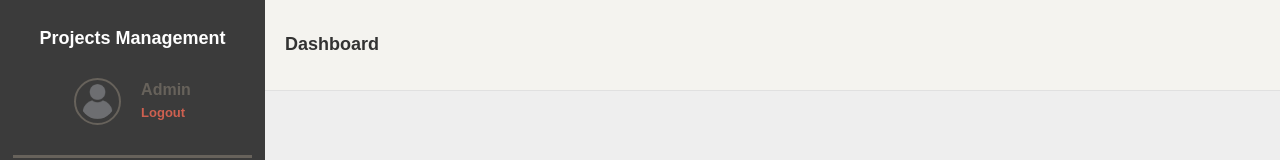
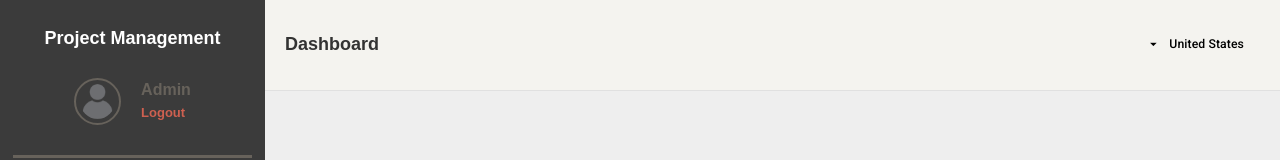
Before and after one commit to Esakkimuthu-A/project-management, an Angular app: page /app in a window 1280 px wide. Shown: the top 160 px of the page. Built offline with nearby package versions, Linux system fonts and the light colour scheme.

Commit message:
selected currency changes

```diff
--- a/src/app/core/components/home/home.html
+++ b/src/app/core/components/home/home.html
@@ -1,6 +1,6 @@
 <div class="layout-wrapper">
   <aside class="sidebar" *ngIf="!isSmallScreen">
-    <div class="app-title">Projects Management</div>
+    <div class="app-title">Project Management</div>
     <div class="user-info">
       <img src="images/user-image.webp" alt="User" class="avatar-image" />
       <div class="user-text">
@@ -43,10 +43,15 @@
           <div class="sub-heading" *ngIf="subHeading">{{ subHeading }}</div>
         </div>
       </div>
-      <!-- <div class="actions">
-        <div class="action-item">+ Add Widgets ▼</div>
-        <div class="action-item">🔔 5 Notifications ▼</div>
-      </div> -->
+      <button mat-button [matMenuTriggerFor]="countryMenu">
+        {{ getCountryName(selectedCountry) }}
+        <mat-icon>arrow_drop_down</mat-icon>
+      </button>
+      <mat-menu #countryMenu="matMenu">
+        <button mat-menu-item *ngFor="let country of countries" (click)="selectCountry(country.value)">
+          {{ country.name }}
+        </button>
+      </mat-menu>
     </header>
     <main class="main-content">
       <router-outlet>
--- a/src/app/core/components/home/home.scss
+++ b/src/app/core/components/home/home.scss
@@ -264,8 +264,19 @@
   }
 }
 
-@media (max-width:500px){
+@media (max-width:500px) {
   .main-content {
     padding: 0px;
   }
 }
+
+button[mat-button] {
+  color: black;
+  font-weight: 500;
+}
+
+mat-toolbar {
+  background: #1976d2;
+  color: white;
+  height: 64px;
+}
--- a/src/app/core/components/home/home.ts
+++ b/src/app/core/components/home/home.ts
@@ -1,25 +1,34 @@
-import { Component, ElementRef, HostListener } from '@angular/core';
+import { Component, effect, ElementRef, HostListener } from '@angular/core';
 import { CommonModule } from '@angular/common';
 import { MatSidenavModule } from '@angular/material/sidenav';
 import { MatIconModule } from '@angular/material/icon';
 import { Router, RouterModule, NavigationEnd } from '@angular/router';
-import { SideNavDetails } from '../../constands/project.constant';
+import { CountryDetails, SideNavDetails } from '../../constands/project.constant';
+import { MatMenuModule } from '@angular/material/menu';
+import { MatButtonModule } from '@angular/material/button';
+import { Shared } from '../../../shared/services/shared';
 
 @Component({
   selector: 'app-home',
-  imports: [CommonModule, MatSidenavModule, MatIconModule, RouterModule],
+  imports: [CommonModule, MatSidenavModule, MatIconModule, RouterModule, MatMenuModule, MatButtonModule],
   templateUrl: './home.html',
   styleUrl: './home.scss'
 })
 export class Home {
   navItems = SideNavDetails;
-  activeIndex : number = 0;
-  heading : string = '';
-  subHeading : string | null = null;
-  isSmallScreen : boolean = false;
-  sidebarOpen : boolean = true;
+  activeIndex: number = 0;
+  heading: string = '';
+  subHeading: string | null = null;
+  isSmallScreen: boolean = false;
+  sidebarOpen: boolean = true;
+  selectedCountry !: string;
+  countries = CountryDetails;
 
-  constructor(private router: Router, private eRef: ElementRef) { }
+  constructor(private router: Router, private eRef: ElementRef,private sharedService: Shared) {
+    effect(()=>{
+      this.selectedCountry = this.sharedService.currency();
+    })
+   }
 
   ngOnInit(): void {
     this.onResize();
@@ -78,4 +87,14 @@ export class Home {
       this.sidebarOpen = false;
     }
   }
+
+  selectCountry(value: string) {
+    this.selectedCountry = value;
+    localStorage.setItem('currency',value);
+    this.sharedService.currency.set(value);
+  }
+
+  getCountryName(value: string) {
+    return this.countries.find(c => c.value === value)?.name || '';
+  }
 }
--- a/src/app/core/constands/project.constant.ts
+++ b/src/app/core/constands/project.constant.ts
@@ -32,7 +32,7 @@ export const TaskDisplayedColumnNames = [
 
 export const ResourceStatus = [
   { id: 0, name: 'Available', value: 'Available' },
-  { id: 1, name: 'Unavailable', value: 'Unavailable'}
+  { id: 1, name: 'Unavailable', value: 'Unavailable' }
 ]
 
 export const TaskStatus = [
@@ -45,3 +45,16 @@ export const DashboardTaskDisplayedColumnNames = [
   { key: 'startDate', label: 'Start Date' },
   { key: 'endDate', label: 'End Date' }
 ];
+
+export const CountryDetails: CountryDetail[] = [
+  { value: "USD", name: "United States" },
+  { value: "INR", name: "India" },
+  { value: "GBP", name: "United Kingdom" },
+  { value: "EUR", name: "European Union" },
+  { value: "JPY", name: "Japan" },
+];
+
+export interface CountryDetail {
+  value: string;
+  name: string;
+}
--- a/src/app/shared/components/dynamic-table/dynamic-table.ts
+++ b/src/app/shared/components/dynamic-table/dynamic-table.ts
@@ -1,9 +1,10 @@
-import { Component, EventEmitter, Input, Output, ViewChild } from '@angular/core';
+import { Component, effect, EventEmitter, Input, Output, ViewChild } from '@angular/core';
 import { MatTableDataSource, MatTableModule } from '@angular/material/table';
 import { CommonModule } from '@angular/common';
 import { MatTooltipModule } from '@angular/material/tooltip';
 import { MatIconModule } from '@angular/material/icon';
 import { MatPaginator, MatPaginatorModule } from '@angular/material/paginator';
+import { Shared } from '../../services/shared';
 
 @Component({
   selector: 'app-dynamic-table',
@@ -20,7 +21,13 @@ export class DynamicTable {
   @ViewChild(MatPaginator) paginator!: MatPaginator;
   allColumns: string[] = [];
   dataSource = new MatTableDataSource<any>();
-  currency: string= 'USD';
+  currency !: string;
+
+  constructor(private sharedService:Shared){
+    effect(()=>{
+      this.currency = this.sharedService.currency();
+    })
+  }
 
   ngOnInit(): void {
     this.allColumns = this.displayedColumns.map(col => col.key);
--- a/src/app/shared/services/shared.ts
+++ b/src/app/shared/services/shared.ts
@@ -1,5 +1,5 @@
 import { isPlatformBrowser } from '@angular/common';
-import { Inject, Injectable, PLATFORM_ID } from '@angular/core';
+import { Inject, Injectable, PLATFORM_ID, signal, WritableSignal } from '@angular/core';
 import { createClient, SupabaseClient } from '@supabase/supabase-js';
 import { environment } from '../../environments/environment.development';
 import { Resource, Task } from '../../core/models/project.model';
@@ -13,6 +13,7 @@ export class Shared {
   // project_name : Project Management
   // password : vivant360_projectmanagement
 
+  currency : WritableSignal<string>= signal('USD');
   private supabase!: SupabaseClient;
 
   // constructor() {
@@ -22,6 +23,8 @@ export class Shared {
   constructor(@Inject(PLATFORM_ID) private platformId: Object) {
     if (isPlatformBrowser(this.platformId)) {
       this.supabase = createClient(environment.supabase.url, environment.supabase.key);
+      const currentData  = localStorage.getItem('currency') ?? 'USD';
+      this.currency.set(currentData)
     }
   }
 
```
